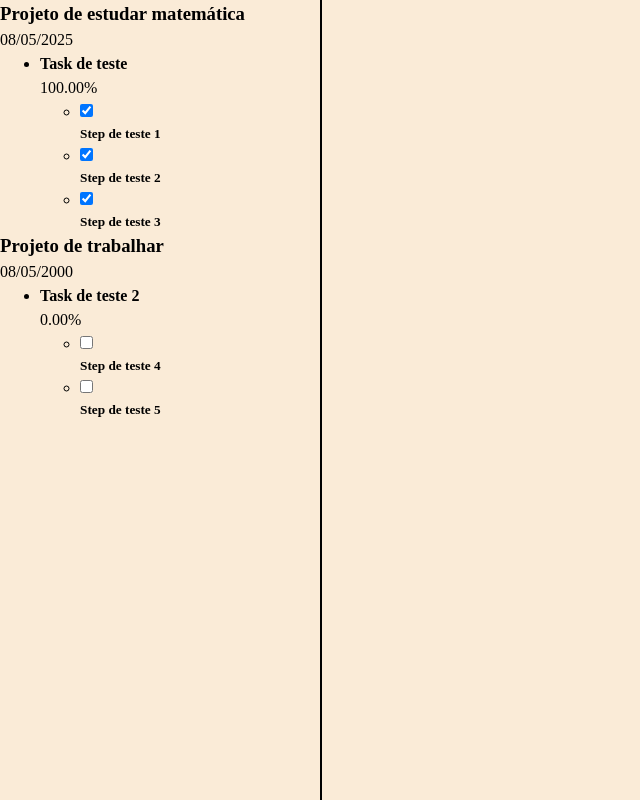
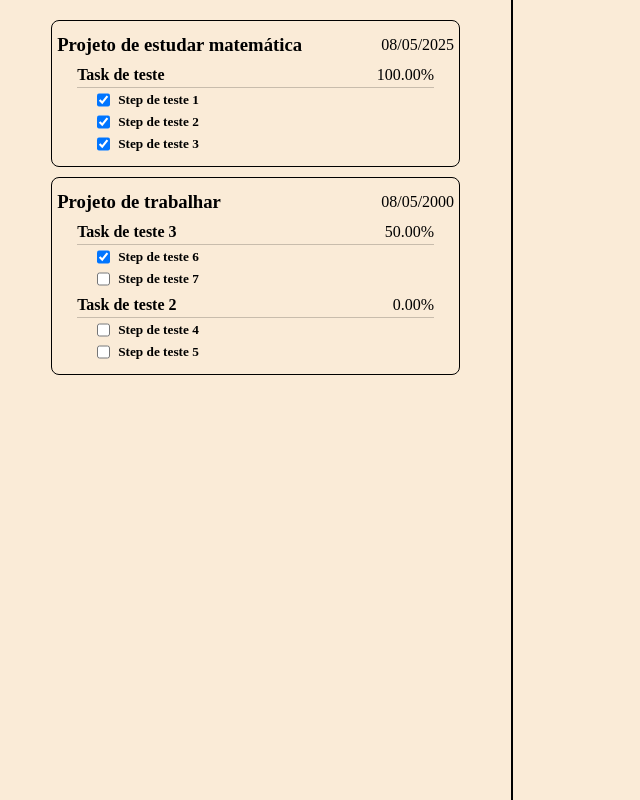
Before and after one commit to Gabriel-Muniz/todolist, a website built with webpack: page src/template.html in a window 1280 px wide. Shown: the whole page, without its empty margins (0-640 px from the left). Built offline with nearby package versions, Linux system fonts and the light colour scheme.

Commit message:
STYLE: basic style projects sidebar

```diff
--- a/src/scripts/index.js
+++ b/src/scripts/index.js
@@ -21,6 +21,15 @@ let task2 = new Task('Task de teste 2', '08-04-2025');
 
 let step4 = new Step('Step de teste 4');
 let step5 = new Step('Step de teste 5');
+
+let task3 = new Task('Task de teste 3', '04-14-2025');
+let step6 = new Step('Step de teste 6', true);
+let step7 = new Step('Step de teste 7');
+
+task3.addStep(step6);
+task3.addStep(step7);
+
+project2.addTask(task3);
 
 task2.addStep(step4);
 task2.addStep(step5);
--- a/src/styles/main.css
+++ b/src/styles/main.css
@@ -7,9 +7,43 @@ body {
   height: 100vh;
 }
 .sidebar-section {
-  flex: 1;
+  display: flex;
+  align-items: center;
+  flex: 2;
+  flex-direction: column;
   border-right: 2px solid black;
+  padding: 20px 0;
 }
 .main-section {
   flex: 3;
 }
+.project-wrapper.sidebar {
+  width: 80%;
+  border: 1px solid black;
+  border-radius: 8px;
+  margin-bottom: 10px;
+  padding: 10px 5px;
+}
+
+.project-header.sidebar {
+  display: flex;
+  justify-content: space-between;
+  align-items: center;
+}
+ul {
+  padding: 0 20px;
+  list-style: none;
+}
+.task-header.sidebar {
+  display: flex;
+  justify-content: space-between;
+  border-bottom: 1px solid rgba(0, 0, 0, 0.2);
+  margin-top: 4px;
+}
+.step-wrapper {
+  margin: 2px 0;
+  display: flex;
+}
+.step-title {
+  margin-left: 8px;
+}
```
